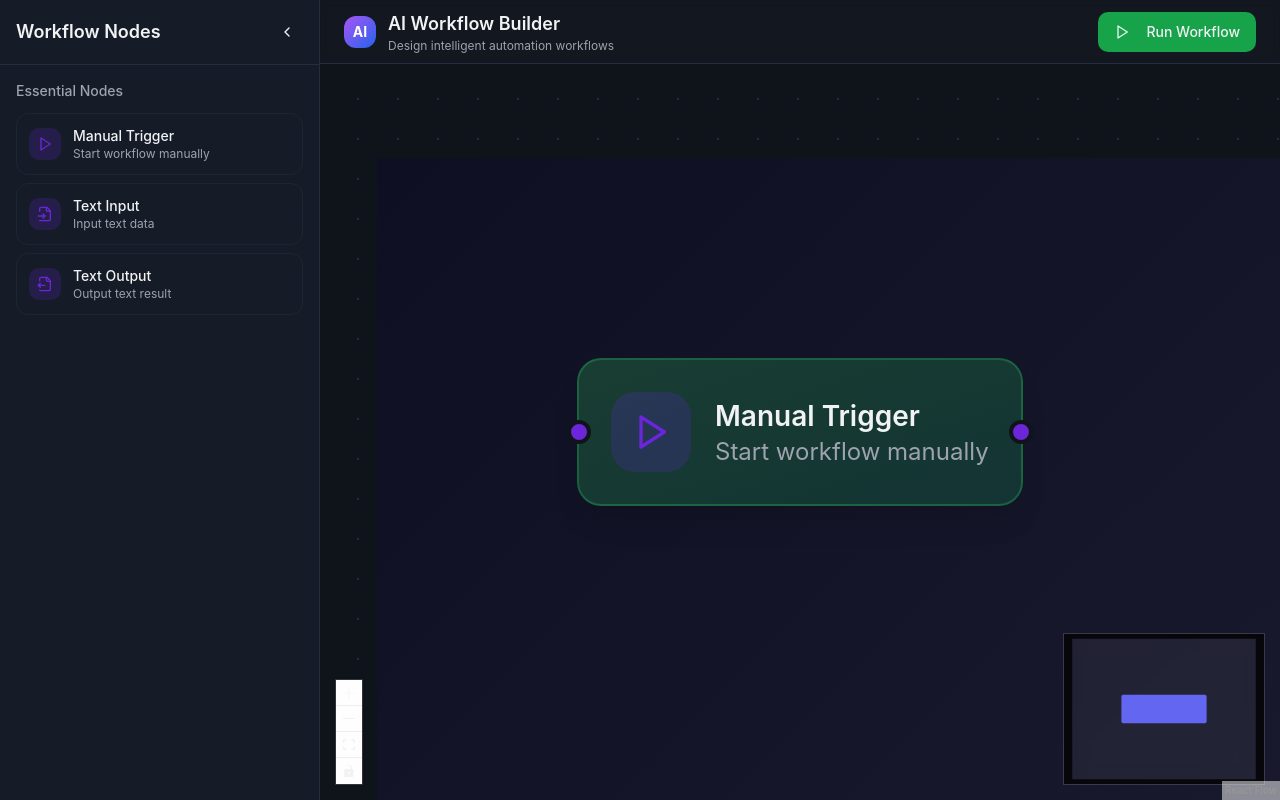
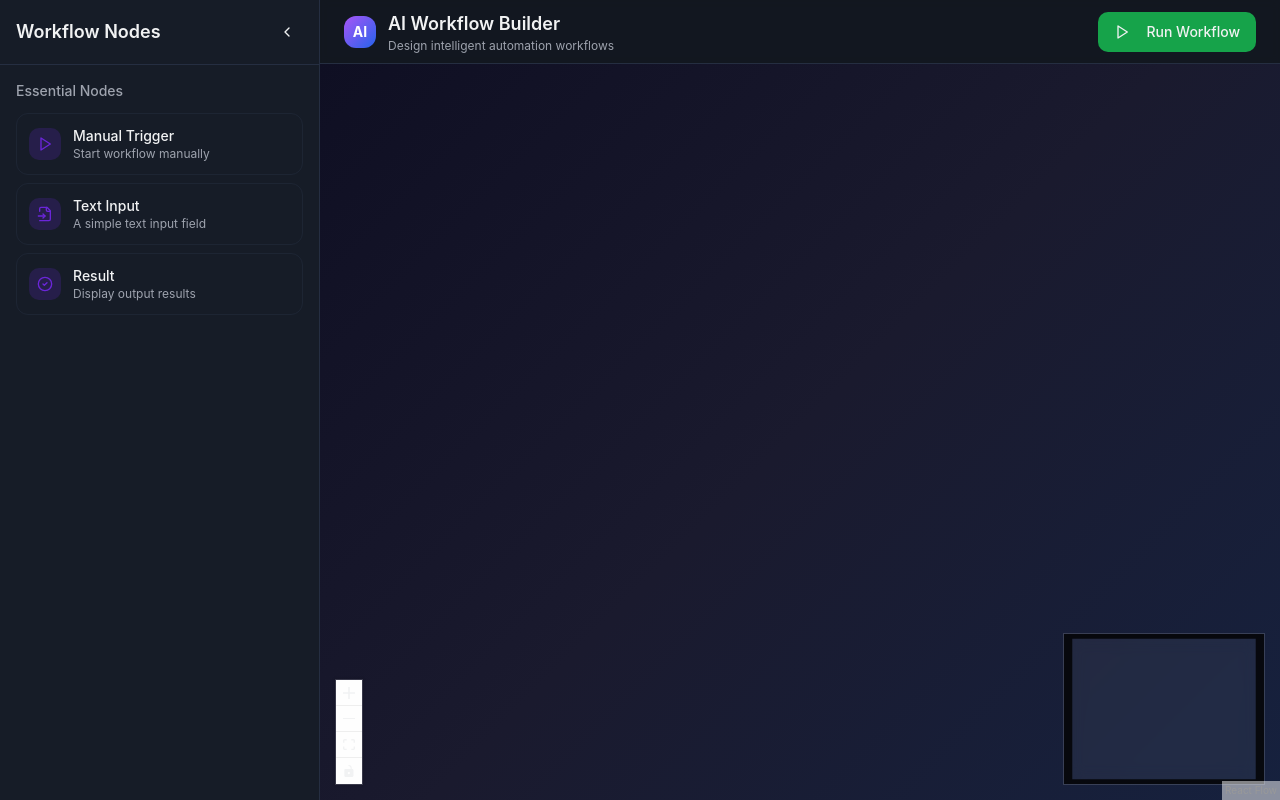
Before and after one commit to Nishitdev/deep-flow-weaver, a React (Vite) app: page / in a window 1280 px wide. Built offline with nearby package versions, Linux system fonts and the light colour scheme.

Commit message:
Implement UI changes
Update the UI to match the provided images, including node appearance and overall layout.

```diff
--- a/src/components/NodeConfigPanel.tsx
+++ b/src/components/NodeConfigPanel.tsx
@@ -45,10 +45,10 @@ export const NodeConfigPanel: React.FC<NodeConfigPanelProps> = ({
         return (
           <div className="space-y-4">
             <div>
-              <Label htmlFor="inputText">Input Text</Label>
+              <Label htmlFor="inputText">Default Input Text</Label>
               <Textarea
                 id="inputText"
-                placeholder="Enter your input text..."
+                placeholder="Enter default text..."
                 value={config.inputText || ''}
                 onChange={(e) => setConfig({ ...config, inputText: e.target.value })}
                 rows={4}
@@ -61,14 +61,13 @@ export const NodeConfigPanel: React.FC<NodeConfigPanelProps> = ({
         return (
           <div className="space-y-4">
             <div>
-              <Label htmlFor="outputText">Output Text</Label>
+              <Label htmlFor="outputText">Output Display Text</Label>
               <Textarea
                 id="outputText"
-                placeholder="Output will appear here..."
+                placeholder="Configure what to display..."
                 value={config.outputText || ''}
                 onChange={(e) => setConfig({ ...config, outputText: e.target.value })}
                 rows={4}
-                readOnly
               />
             </div>
           </div>
--- a/src/components/WorkflowBuilder.tsx
+++ b/src/components/WorkflowBuilder.tsx
@@ -27,21 +27,7 @@ const nodeTypes = {
   workflowNode: WorkflowNode,
 };
 
-const initialNodes: Node[] = [
-  {
-    id: '1',
-    type: 'workflowNode',
-    position: { x: 100, y: 100 },
-    data: {
-      type: 'trigger',
-      label: 'Manual Trigger',
-      icon: 'play',
-      description: 'Start workflow manually',
-      config: {},
-    },
-  },
-];
-
+const initialNodes: Node[] = [];
 const initialEdges: Edge[] = [];
 
 export const WorkflowBuilder: React.FC = () => {
@@ -62,9 +48,9 @@ export const WorkflowBuilder: React.FC = () => {
 
   const addNode = useCallback((nodeData: Partial<WorkflowNodeData>) => {
     const newNode: Node = {
-      id: `${nodes.length + 1}`,
+      id: `${Date.now()}`,
       type: 'workflowNode',
-      position: { x: Math.random() * 400 + 200, y: Math.random() * 400 + 200 },
+      position: { x: Math.random() * 400 + 300, y: Math.random() * 300 + 200 },
       data: {
         type: nodeData.type || 'default',
         label: nodeData.label || 'New Node',
@@ -74,38 +60,72 @@ export const WorkflowBuilder: React.FC = () => {
       },
     };
     setNodes((nds) => [...nds, newNode]);
-  }, [nodes.length, setNodes]);
+  }, [setNodes]);
 
   const executeWorkflow = async () => {
+    if (nodes.length === 0) {
+      toast({
+        title: "No Nodes Found",
+        description: "Please add some nodes to execute the workflow.",
+        variant: "destructive",
+      });
+      return;
+    }
+
     setIsExecuting(true);
     toast({
       title: "Workflow Execution Started",
       description: "Your workflow is now running...",
     });
 
-    // Simulate workflow execution
+    // Simulate workflow execution with proper data flow
     for (let i = 0; i < nodes.length; i++) {
-      const nodeId = nodes[i].id;
+      const node = nodes[i];
 
       // Add executing class
       setNodes((nds) =>
-        nds.map((node) =>
-          node.id === nodeId
-            ? { ...node, className: 'node-executing' }
-            : { ...node, className: '' }
+        nds.map((n) =>
+          n.id === node.id
+            ? { ...n, className: 'node-executing' }
+            : { ...n, className: '' }
         )
       );
 
       await new Promise(resolve => setTimeout(resolve, 1500));
 
-      // Remove executing class
-      setNodes((nds) =>
-        nds.map((node) =>
-          node.id === nodeId
-            ? { ...node, className: '' }
-            : node
-        )
-      );
+      // For output nodes, simulate receiving data from input nodes
+      if (node.data.type === 'output') {
+        const inputNodes = nodes.filter(n => n.data.type === 'input');
+        if (inputNodes.length > 0) {
+          const inputText = inputNodes[0].data.config?.inputText || 'Hello World';
+          setNodes((nds) =>
+            nds.map((n) =>
+              n.id === node.id
+                ? {
+                    ...n,
+                    data: {
+                      ...n.data,
+                      config: {
+                        ...n.data.config,
+                        outputText: inputText
+                      }
+                    },
+                    className: ''
+                  }
+                : n.className === 'node-executing' ? { ...n, className: '' } : n
+            )
+          );
+        }
+      } else {
+        // Remove executing class
+        setNodes((nds) =>
+          nds.map((n) =>
+            n.id === node.id
+              ? { ...n, className: '' }
+              : n
+          )
+        );
+      }
     }
 
     setIsExecuting(false);
--- a/src/components/WorkflowNode.tsx
+++ b/src/components/WorkflowNode.tsx
@@ -1,17 +1,21 @@
 
-import React from 'react';
+import React, { useState } from 'react';
 import { Handle, Position, NodeProps } from '@xyflow/react';
 import {
   Play,
   FileInput,
-  FileOutput
+  FileOutput,
+  CheckCircle2
 } from 'lucide-react';
 import { cn } from '@/lib/utils';
+import { Input } from '@/components/ui/input';
+import { Textarea } from '@/components/ui/textarea';
 
 const iconMap = {
   play: Play,
   fileInput: FileInput,
   fileOutput: FileOutput,
+  checkCircle: CheckCircle2,
 };
 
 const getNodeStyles = (type: string) => {
@@ -19,30 +23,86 @@ const getNodeStyles = (type: string) => {
     case 'trigger':
       return 'node-trigger';
     case 'input':
-      return 'node-input';
+      return 'node-input bg-gradient-to-br from-red-500/20 to-orange-600/20 border-red-500/30';
     case 'output':
-      return 'node-output';
+      return 'node-output bg-gradient-to-br from-green-500/20 to-emerald-600/20 border-green-500/30';
     default:
       return '';
   }
 };
 
-export const WorkflowNode: React.FC<NodeProps> = ({ data, selected }) => {
+export const WorkflowNode: React.FC<NodeProps> = ({ data, selected, id }) => {
   const nodeData = data as any;
+  const [inputValue, setInputValue] = useState(nodeData.config?.inputText || '');
   const IconComponent = iconMap[nodeData.icon as keyof typeof iconMap] || Play;
 
-  return (
-    <div className={cn(
-      'workflow-node min-w-[200px] p-4',
-      getNodeStyles(nodeData.type),
-      selected && 'selected'
-    )}>
-      <Handle
-        type="target"
-        position={Position.Left}
-        className="!w-3 !h-3 !border-2"
-      />
+  const handleInputChange = (value: string) => {
+    setInputValue(value);
+    // Update the node's config
+    if (nodeData.config) {
+      nodeData.config.inputText = value;
+    }
+  };
 
+  const renderNodeContent = () => {
+    if (nodeData.type === 'input') {
+      return (
+        <div className="w-full space-y-3">
+          <div className="flex items-center gap-3">
+            <div className="flex-shrink-0 w-8 h-8 rounded-lg bg-red-500/30 flex items-center justify-center">
+              <IconComponent className="w-4 h-4 text-red-400" />
+            </div>
+            <div className="flex-1 min-w-0">
+              <h3 className="font-semibold text-sm text-foreground">
+                {nodeData.label}
+              </h3>
+              <p className="text-xs text-muted-foreground">
+                {nodeData.description}
+              </p>
+            </div>
+          </div>
+
+          <div className="space-y-2">
+            <label className="text-xs text-muted-foreground">Text Input</label>
+            <Textarea
+              value={inputValue}
+              onChange={(e) => handleInputChange(e.target.value)}
+              placeholder="Enter your text here..."
+              className="w-full min-h-[80px] bg-background/50 border-border/50 text-sm resize-none"
+              rows={3}
+            />
+          </div>
+        </div>
+      );
+    }
+
+    if (nodeData.type === 'output') {
+      return (
+        <div className="w-full space-y-3">
+          <div className="flex items-center gap-3">
+            <div className="flex-shrink-0 w-8 h-8 rounded-lg bg-green-500/30 flex items-center justify-center">
+              <CheckCircle2 className="w-4 h-4 text-green-400" />
+            </div>
+            <div className="flex-1 min-w-0">
+              <h3 className="font-semibold text-sm text-foreground">
+                {nodeData.label}
+              </h3>
+            </div>
+          </div>
+
+          <div className="space-y-2">
+            <div className="p-3 bg-background/30 border border-border/30 rounded-lg min-h-[60px]">
+              <p className="text-sm text-foreground">
+                {nodeData.config?.outputText || 'Output will appear here...'}
+              </p>
+            </div>
+          </div>
+        </div>
+      );
+    }
+
+    // Default trigger node
+    return (
       <div className="flex items-center gap-3">
         <div className="flex-shrink-0 w-10 h-10 rounded-lg bg-primary/20 flex items-center justify-center">
           <IconComponent className="w-5 h-5 text-primary" />
@@ -57,6 +117,25 @@ export const WorkflowNode: React.FC<NodeProps> = ({ data, selected }) => {
           </p>
         </div>
       </div>
+    );
+  };
+
+  return (
+    <div className={cn(
+      'workflow-node p-4',
+      nodeData.type === 'input' ? 'min-w-[300px]' : nodeData.type === 'output' ? 'min-w-[250px]' : 'min-w-[200px]',
+      getNodeStyles(nodeData.type),
+      selected && 'selected'
+    )}>
+      {nodeData.type !== 'trigger' && (
+        <Handle
+          type="target"
+          position={Position.Left}
+          className="!w-3 !h-3 !border-2"
+        />
+      )}
+
+      {renderNodeContent()}
 
       <Handle
         type="source"
--- a/src/components/WorkflowSidebar.tsx
+++ b/src/components/WorkflowSidebar.tsx
@@ -3,14 +3,13 @@ import React from 'react';
 import {
   Play,
   FileInput,
-  FileOutput,
+  CheckCircle2,
   ChevronLeft,
   ChevronRight,
   Plus
 } from 'lucide-react';
 import { Button } from '@/components/ui/button';
 import { ScrollArea } from '@/components/ui/scroll-area';
-import { Separator } from '@/components/ui/separator';
 import { WorkflowNodeData } from '@/types/workflow';
 
 interface SidebarProps {
@@ -34,15 +33,15 @@ const nodeCategories = [
         type: 'input',
         label: 'Text Input',
         icon: 'fileInput',
-        description: 'Input text data',
-        config: {},
+        description: 'A simple text input field',
+        config: { inputText: '' },
       },
       {
         type: 'output',
-        label: 'Text Output',
-        icon: 'fileOutput',
-        description: 'Output text result',
-        config: {},
+        label: 'Result',
+        icon: 'checkCircle',
+        description: 'Display output results',
+        config: { outputText: '' },
       },
     ],
   },
@@ -112,7 +111,7 @@ interface NodeCardProps {
 const iconMap = {
   play: Play,
   fileInput: FileInput,
-  fileOutput: FileOutput,
+  checkCircle: CheckCircle2,
 };
 
 const NodeCard: React.FC<NodeCardProps> = ({ node, onAdd }) => {
```
